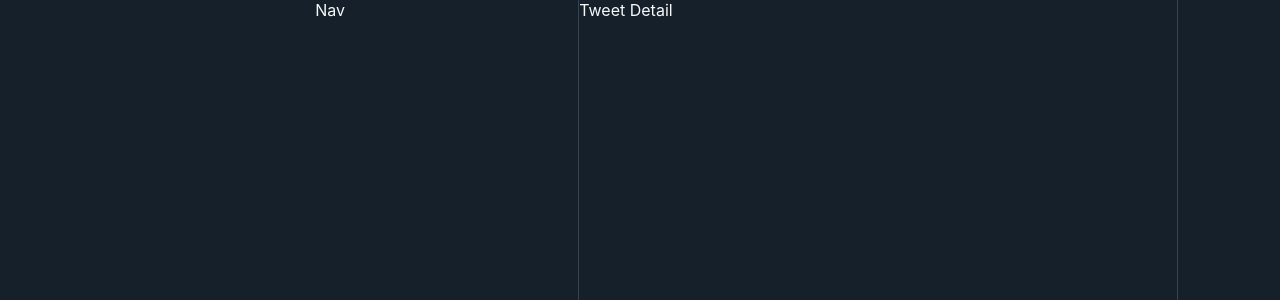
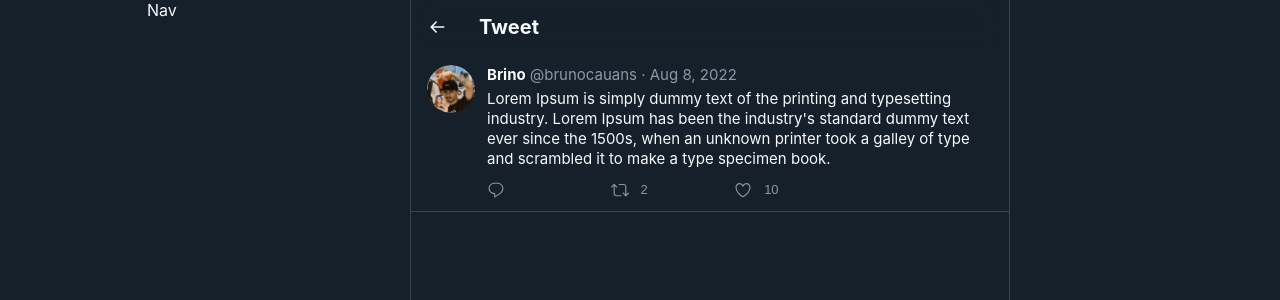
Before and after one commit to BrunoCauan/twitter-clone, a React (Vite) app: page /brunocauans/tweets/123 in a window 1280 px wide. Shown: the top 300 px of the page. Built offline with nearby package versions, Linux system fonts and the light colour scheme.

Commit message:
WIP Tweet Detail Page

```diff
--- a/src/App.tsx
+++ b/src/App.tsx
@@ -53,7 +53,8 @@ const MainContainer = styled.main`
     header {
         display: flex;
         align-items: center;
-        height: 53px;
+        max-height: 53px;
+        min-height: 53px;
         background-color: #15202bbf;
         backdrop-filter: blur(12px);
         position: sticky;
--- a/src/components/Tweet.component.tsx
+++ b/src/components/Tweet.component.tsx
@@ -1,7 +1,6 @@
 /// <reference types="vite-plugin-svgr/client" />
-
 import styled from 'styled-components';
-import { Link } from "react-router-dom";
+import { Link } from 'react-router-dom';
 
 import { TweetModel } from '../models/Tweet.model';
 import { Avatar } from './Avatar.component';
--- a/src/pages/Home.page.tsx
+++ b/src/pages/Home.page.tsx
@@ -1,6 +1,5 @@
 import styled from 'styled-components';
 
-import { Nav } from '../components/Nav.component';
 import { TweetList } from '../components/TweetsList.component';
 import { NewTweet } from '../components/NewTweet.component';
 
--- a/src/pages/TweetDetail.page.tsx
+++ b/src/pages/TweetDetail.page.tsx
@@ -1,5 +1,62 @@
+/// <reference types="vite-plugin-svgr/client" />
+import styled from 'styled-components';
+import { Link } from 'react-router-dom';
+
+import { Tweet } from '../components/Tweet.component';
+import { TweetModel } from '../models/Tweet.model';
+
+import { ReactComponent as Back } from '../assets/images/back.svg';
+
+const tweet: TweetModel = {
+    author: {
+        name: 'Brino',
+        userName: 'brunocauans',
+        profilePictureURL: '',
+        id: '123'
+    },
+    text: 'Lorem Ipsum is simply dummy text of the printing and typesetting industry. Lorem Ipsum has been the industry\'s standard dummy text ever since the 1500s, when an unknown printer took a galley of type and scrambled it to make a type specimen book.',
+    time: new Date(),
+    repliesCount: 0,
+    retweetsCount: 2,
+    likesCount: 10,
+    id: '123'
+};
+
 export function TweetDetail() {
     return (
-        <div>Tweet Detail</div>
+        <>
+            <header>
+
+                <BackRoute to='/home'>
+                    <Back />
+                </BackRoute>
+
+                <TweetDetailHeader>Tweet</TweetDetailHeader>
+            </header>
+
+            <div>
+                <Tweet tweet={tweet}/>
+            </div>
+        </>
     );
 }
+
+const BackRoute = styled(Link)`
+    width: auto;
+    height: 100%;
+    display: flex;
+    align-items: center;
+
+    svg {
+        width: 20px;
+        height: 20px;
+        fill: #eff3f4;
+    }
+`;
+
+const TweetDetailHeader = styled.h2`
+    font-size: 20px;
+    line-height: 24px;
+    font-weight: 700;
+    margin: 0;
+`;
```
Also changed, not shown: src/assets/images/back.svg (added).
